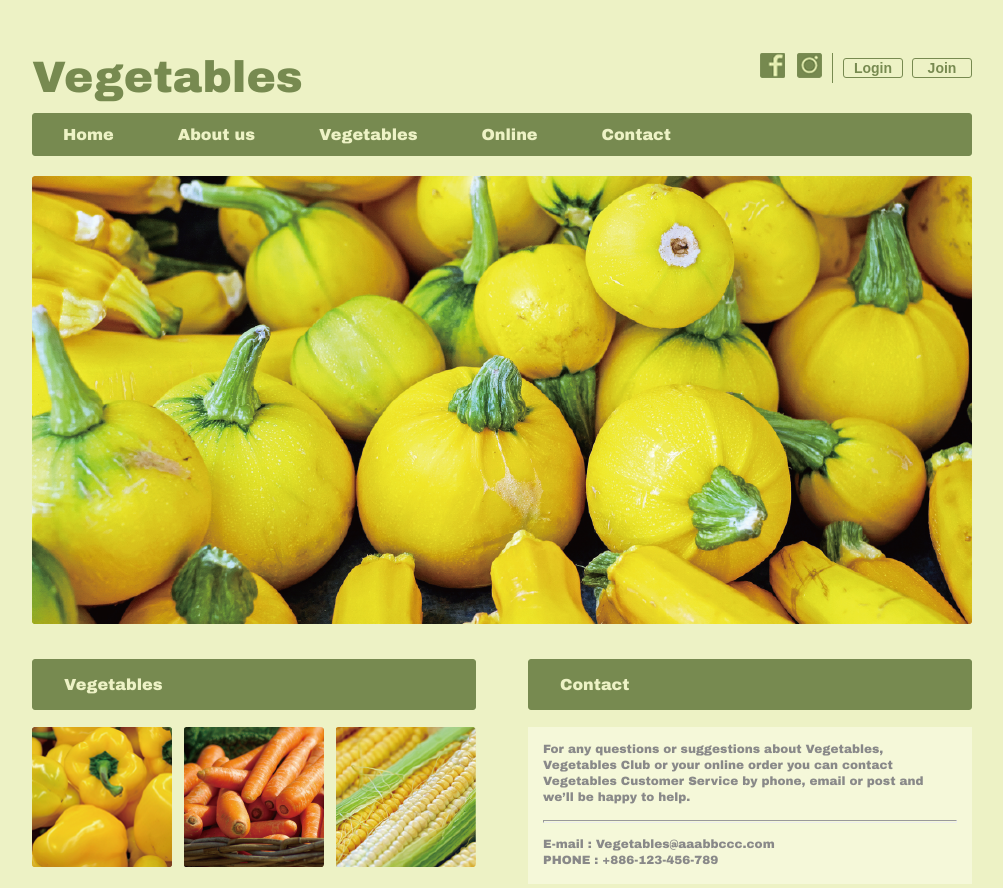
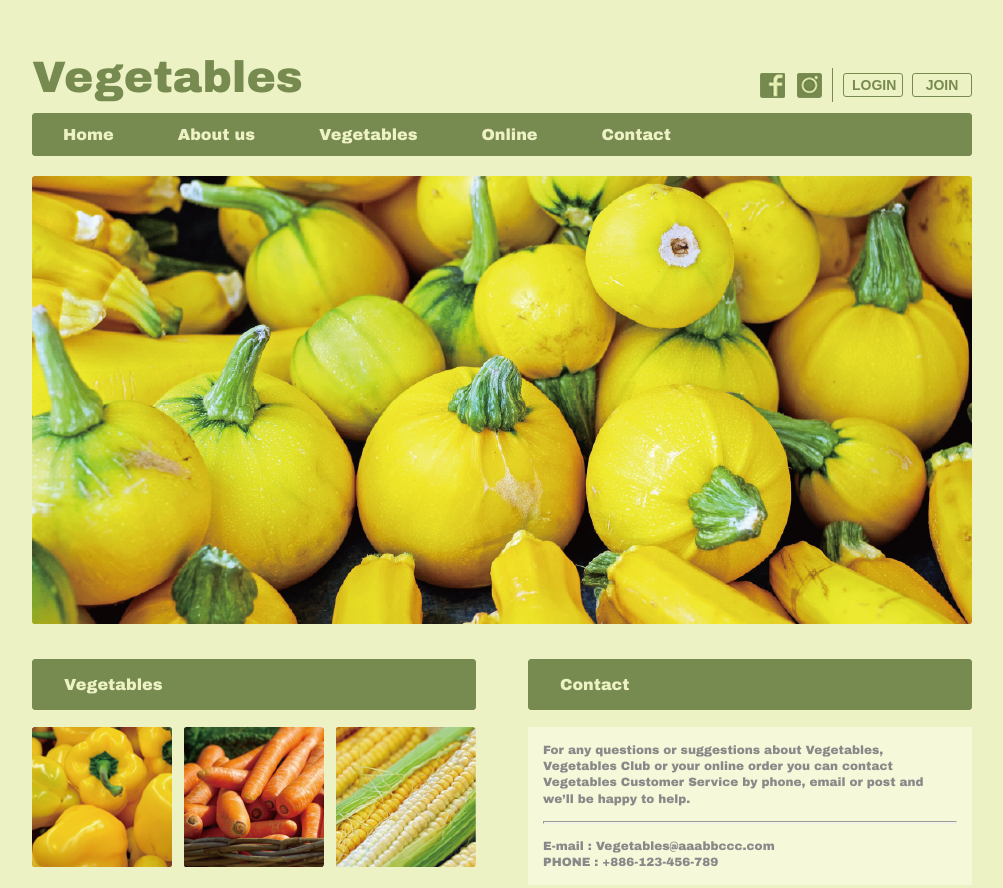
Before and after one commit to 0xlen/2017web, a plain HTML site: page vegetables/index.html in a window 1280 px wide. Shown: the top 888 px of the page, without its empty margins (138-1141 px from the left). Drawn offline with Linux system fonts and the light colour scheme.

Commit message:
Update layout of hw3 - vegetables

```diff
--- a/vegetables/css/style.css
+++ b/vegetables/css/style.css
@@ -33,6 +33,7 @@ nav {
 nav li {
     display: inline-block;
     font-size: 16px;
+    font-weight: bold;
     padding: 12px 30px;
 }
 
@@ -62,15 +63,12 @@ nav li a {
 
 #btn-group {
     float: right;
-}
-
-#btn-group li {
-    display: inline-block;
+    margin-top: 15px;
 }
 
 #btn-group .ic-box {
     float: left;
-    margin: 0 10px 0 0px;
+    margin: 5px 10px 0 0px;
 }
 
 #btn-group .ic-box a {
@@ -85,18 +83,17 @@ nav li a {
 
 #btn-group .btn-box button {
     background: #EDF2C5;
+    padding: 3px 8px;
     border: 1px solid #778A50;
     border-radius: 3px;
     color: #778A50;
     width: 60px;
-    height: 20px;
     font-size: 14px;
     font-weight: bold;
     cursor: pointer;
-}
-
-#btn-group .btn-box li {
+    text-transform: uppercase;
     margin: 5px 0px 5px 5px;
+    display: inline-block;
 }
 
 nav {
@@ -129,6 +126,7 @@ nav {
 
 #content .ctn-item .header span {
     font-size: 16px;
+    font-weight: bold;
     color: #EDF2C5;
 }
 
@@ -145,7 +143,7 @@ nav {
     background: #f5f8d9;
     padding: 15px;
     color: #898989;
-    line-height: 1.33;
+    line-height: 1.35;
 }
 
 #contact div.content hr {
--- a/vegetables/index.html
+++ b/vegetables/index.html
@@ -16,8 +16,8 @@
                         <a href="#"><img src="img/btn_instagram.png" alt="Instagram"></a>
                     </div>
                     <div class="btn-box">
-                        <li><button>Login</button></li>
-                        <li><button>Join</button></li>
+                        <button>Login</button>
+                        <button>Join</button>
                     </div>
                 </div>
             </header>
```
